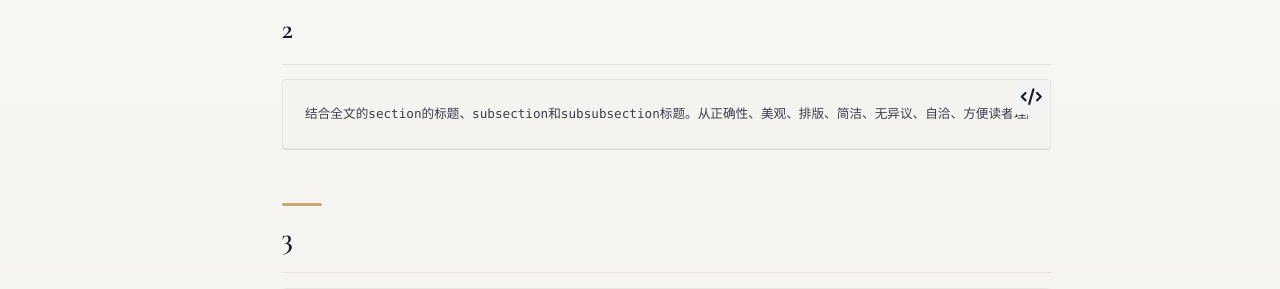
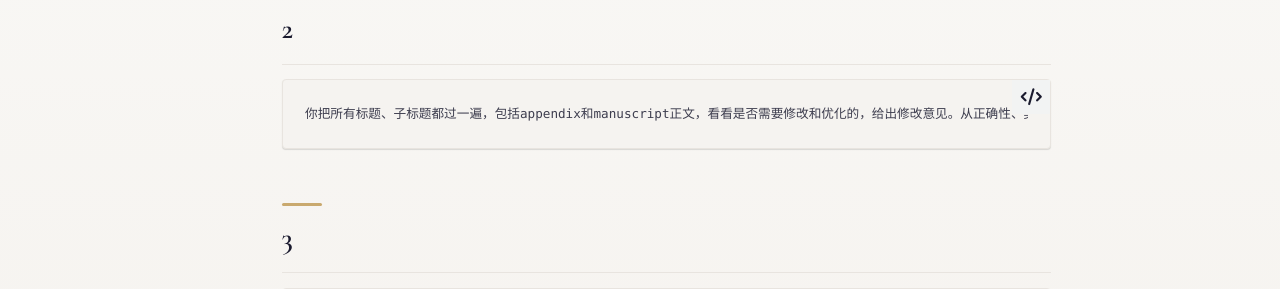
Before and after one commit to zhejianw/zhejianw.github.io, a Jekyll site: the page built from ai/prompts/index.md, in a window 1280 px wide and 1218 px high. Shown: the part 378-667 px from the top of the window. Built offline with Jekyll 4.4.1, drawn with Linux system fonts in a browser that asks for light colours; a script that is not in the unit is left out.

Commit message:
Update the second prompt to cover manuscript and appendix headings

```diff
--- a/ai/prompts/index.md
+++ b/ai/prompts/index.md
@@ -20,7 +20,7 @@ last_updated: 2026-08-26
 ## 2
 
 ~~~text
-结合全文的section的标题、subsection和subsubsection标题。从正确性、美观、排版、简洁、无异议、自洽、方便读者理解  。
+你把所有标题、子标题都过一遍，包括appendix和manuscript正文，看看是否需要修改和优化的，给出修改意见。从正确性、美观、排版、简洁、无异议、自洽、方便读者理解、最优叙事等角度 。
 ~~~
 
 ## 3
```
